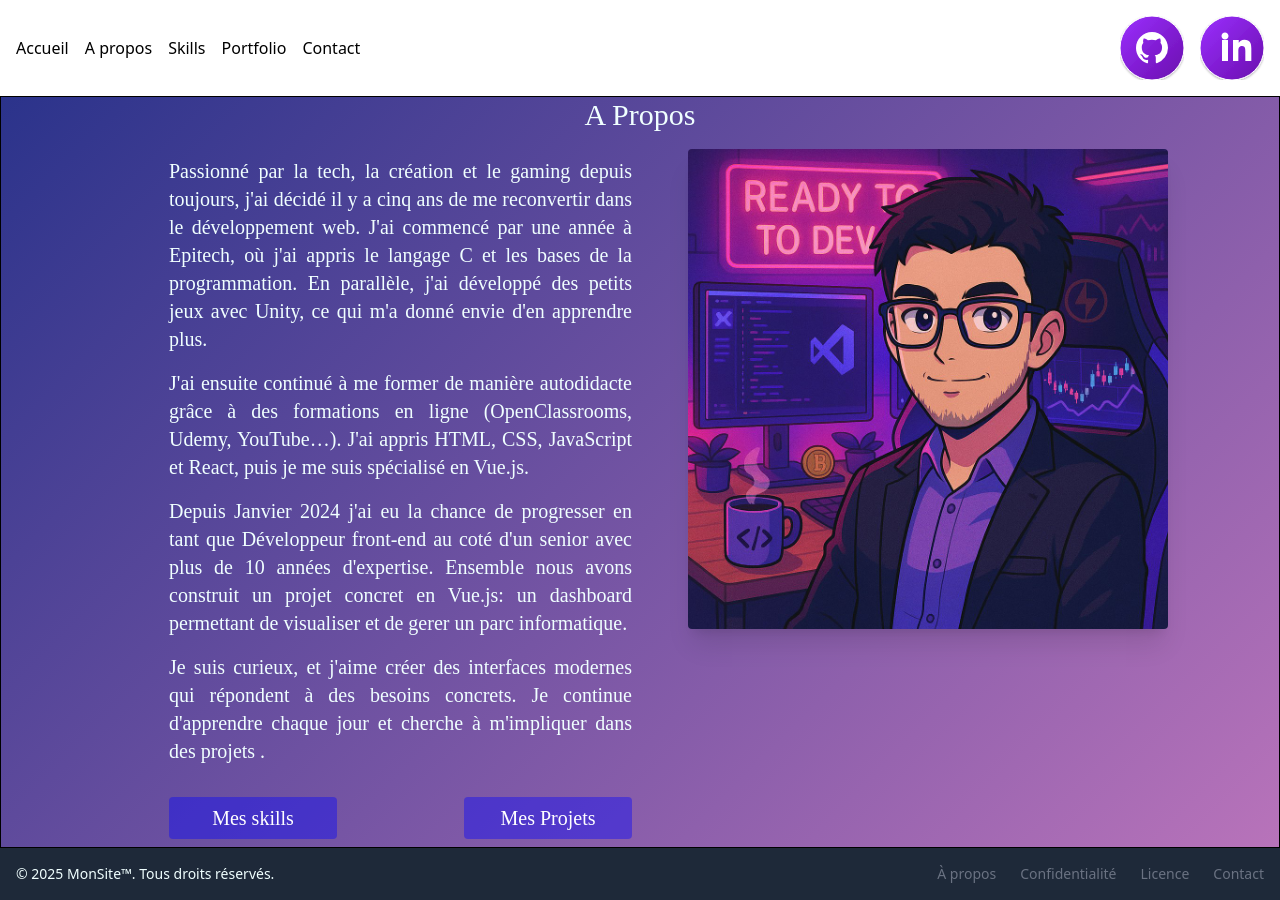
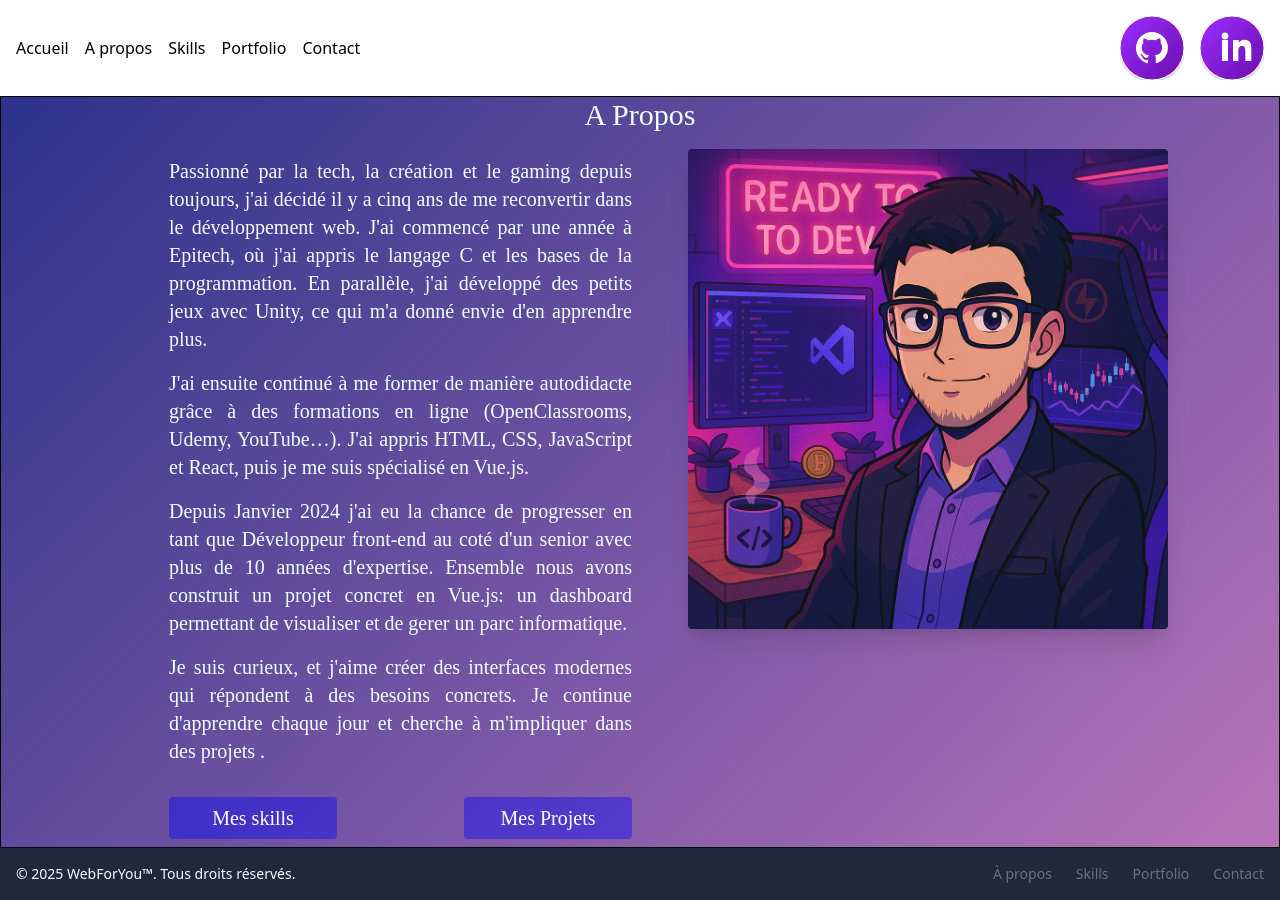
Before and after one commit to ReadyToDevNow/Portfolio, a Vue app: page /about in a window 1280 px wide. Built offline with nearby package versions, Linux system fonts and the light colour scheme.

Commit message:
feat(): update text and styles

```diff
--- a/src/components/AboutPage.vue
+++ b/src/components/AboutPage.vue
@@ -1,5 +1,5 @@
 <template>
-  <main class="bg-gray-300 flex flex-grow flex-col items-center justify-center border">
+  <main class="flex flex-col items-center justify-center border">
     <h2 class="text-3xl mb-4">A Propos</h2>
     <div class="grid grid-cols-2">
       <div class="flex flex-col text-xl text-justify ml-40 p-2">
--- a/src/components/LandingPage.vue
+++ b/src/components/LandingPage.vue
@@ -65,49 +65,6 @@ i {
   color: var(--color-text);
 }
 
-@media (min-width: 1024px) {
-  .item {
-    margin-top: 0;
-    padding: 0.4rem 0 1rem calc(var(--section-gap) / 2);
-  }
-
-  i {
-    top: calc(50% - 25px);
-    left: -26px;
-    position: absolute;
-    border: 1px solid var(--color-border);
-    background: var(--color-background);
-    border-radius: 8px;
-    width: 50px;
-    height: 50px;
-  }
-
-  .item:before {
-    content: ' ';
-    border-left: 1px solid var(--color-border);
-    position: absolute;
-    left: 0;
-    bottom: calc(50% + 25px);
-    height: calc(50% - 25px);
-  }
-
-  .item:after {
-    content: ' ';
-    border-left: 1px solid var(--color-border);
-    position: absolute;
-    left: 0;
-    top: calc(50% + 25px);
-    height: calc(50% - 25px);
-  }
-
-  .item:first-of-type:before {
-    display: none;
-  }
-
-  .item:last-of-type:after {
-    display: none;
-  }
-}
 main {
   background: linear-gradient(135deg, #2b338b 0%, #b873ba 100%);
 }
--- a/src/components/MyFooter.vue
+++ b/src/components/MyFooter.vue
@@ -1,14 +1,14 @@
 <template>
-  <div class="bg-gray-800 shadow-sm p-4 md:flex md:items-center md:justify-between">
-    <span class="text-sm text-gray-500 sm:text-center dark:text-gray-400">
-      © 2025 <a href="#" class="hover:underline">MonSite™</a>. Tous droits réservés.
+  <div class="bg-gray-800 p-4 md:flex md:items-center md:justify-between">
+    <span class="text-sm">
+      © 2025 <a href="#" class="hover:underline">WebForYou™</a>. Tous droits réservés.
     </span>
     <ul
       class="flex flex-wrap items-center mt-3 text-sm font-medium text-gray-500 dark:text-gray-400 sm:mt-0"
     >
       <li><a href="#" class="hover:underline me-4 md:me-6">À propos</a></li>
-      <li><a href="#" class="hover:underline me-4 md:me-6">Confidentialité</a></li>
-      <li><a href="#" class="hover:underline me-4 md:me-6">Licence</a></li>
+      <li><a href="#" class="hover:underline me-4 md:me-6">Skills</a></li>
+      <li><a href="#" class="hover:underline me-4 md:me-6">Portfolio</a></li>
       <li><a href="#" class="hover:underline">Contact</a></li>
     </ul>
   </div>
```
